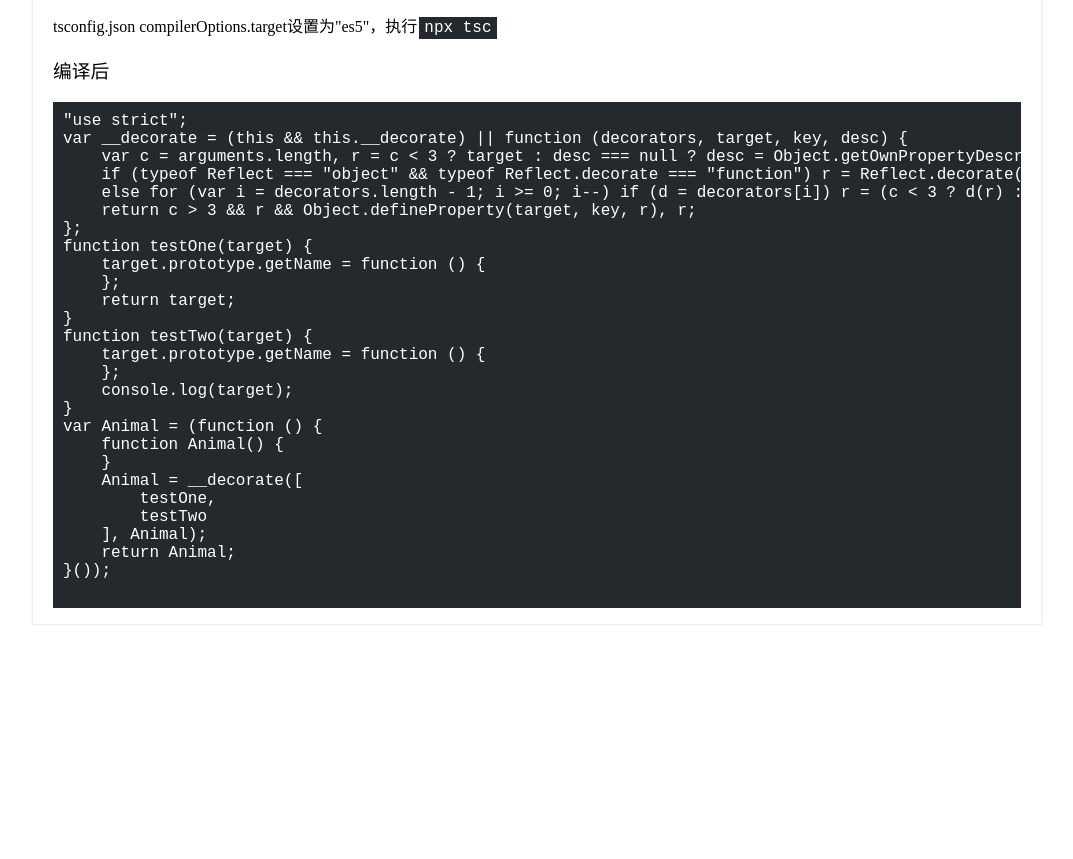
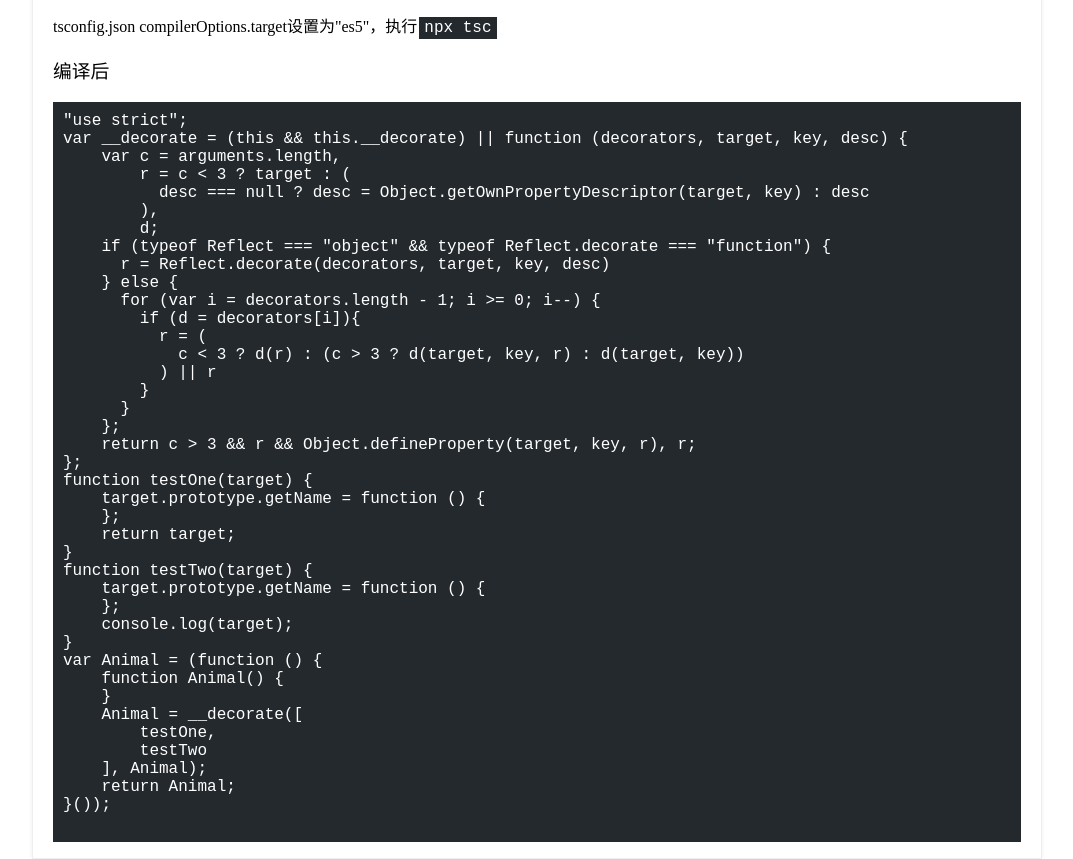
Before and after one commit to CaraXiaoKe/my-books, an Astro site in the folder packages/blog/: page /tools/typescript/2-class in a window 1280 px wide. Shown: the part 501-1360 px from the top of the page, without its empty margins (103-1176 px from the left). Before the commit the page ends 1126 px from the top, so only its background shows below. Built offline with nearby package versions, Linux system fonts and the light colour scheme; Astro itself is replaced by a stand-in of ours; code samples lack their colours.

Commit message:
feat: add

````diff
--- a/packages/blog/src/pages/tools/typescript/2-class.md
+++ b/packages/blog/src/pages/tools/typescript/2-class.md
@@ -32,9 +32,22 @@
 ```javascript
 "use strict";
 var __decorate = (this && this.__decorate) || function (decorators, target, key, desc) {
-    var c = arguments.length, r = c < 3 ? target : desc === null ? desc = Object.getOwnPropertyDescriptor(target, key) : desc, d;
-    if (typeof Reflect === "object" && typeof Reflect.decorate === "function") r = Reflect.decorate(decorators, target, key, desc);
-    else for (var i = decorators.length - 1; i >= 0; i--) if (d = decorators[i]) r = (c < 3 ? d(r) : c > 3 ? d(target, key, r) : d(target, key)) || r;
+    var c = arguments.length,
+        r = c < 3 ? target : (
+          desc === null ? desc = Object.getOwnPropertyDescriptor(target, key) : desc
+        ),
+        d;
+    if (typeof Reflect === "object" && typeof Reflect.decorate === "function") {
+      r = Reflect.decorate(decorators, target, key, desc)
+    } else {
+      for (var i = decorators.length - 1; i >= 0; i--) {
+        if (d = decorators[i]){
+          r = (
+            c < 3 ? d(r) : (c > 3 ? d(target, key, r) : d(target, key))
+          ) || r
+        }
+      }
+    };
     return c > 3 && r && Object.defineProperty(target, key, r), r;
 };
 function testOne(target) {
````
